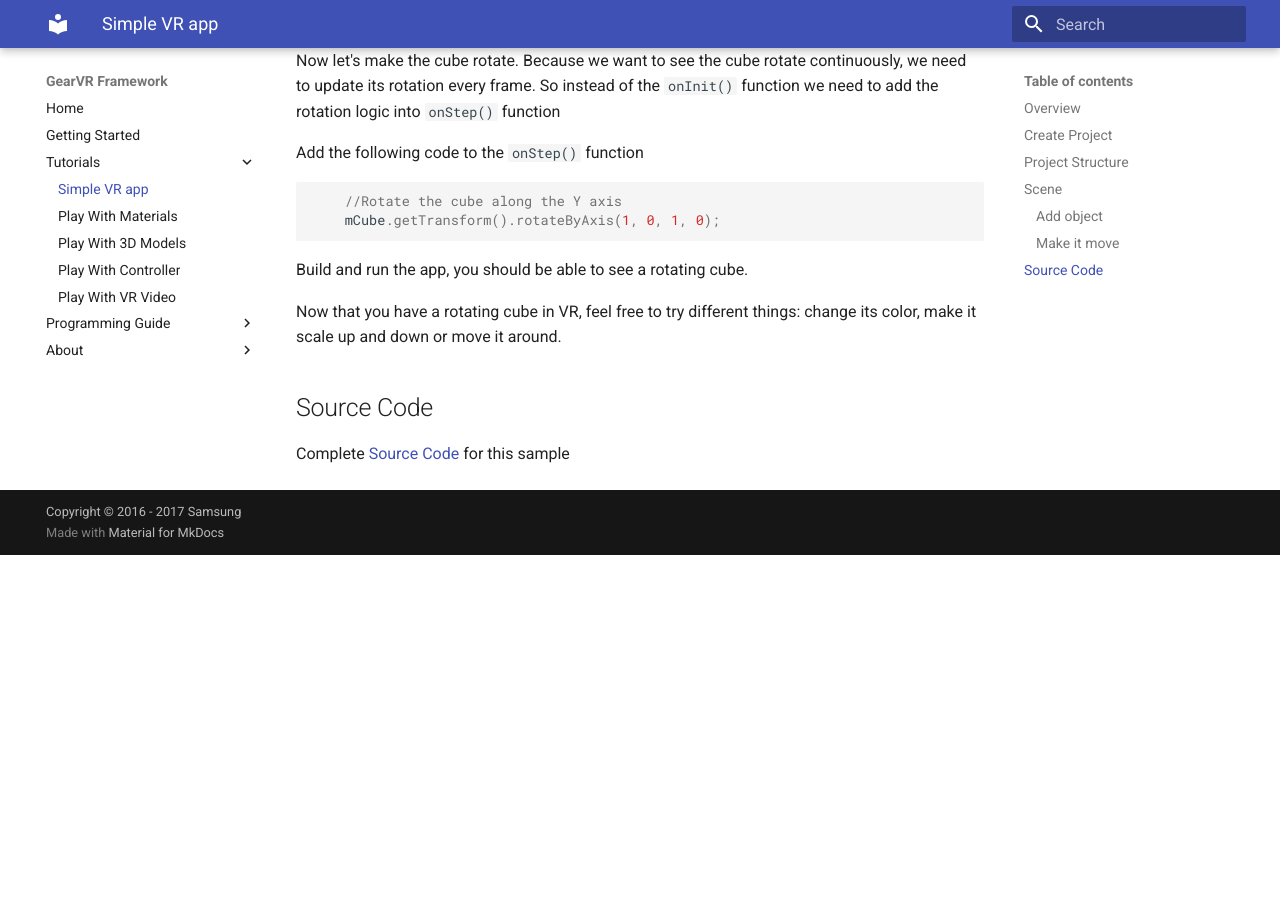
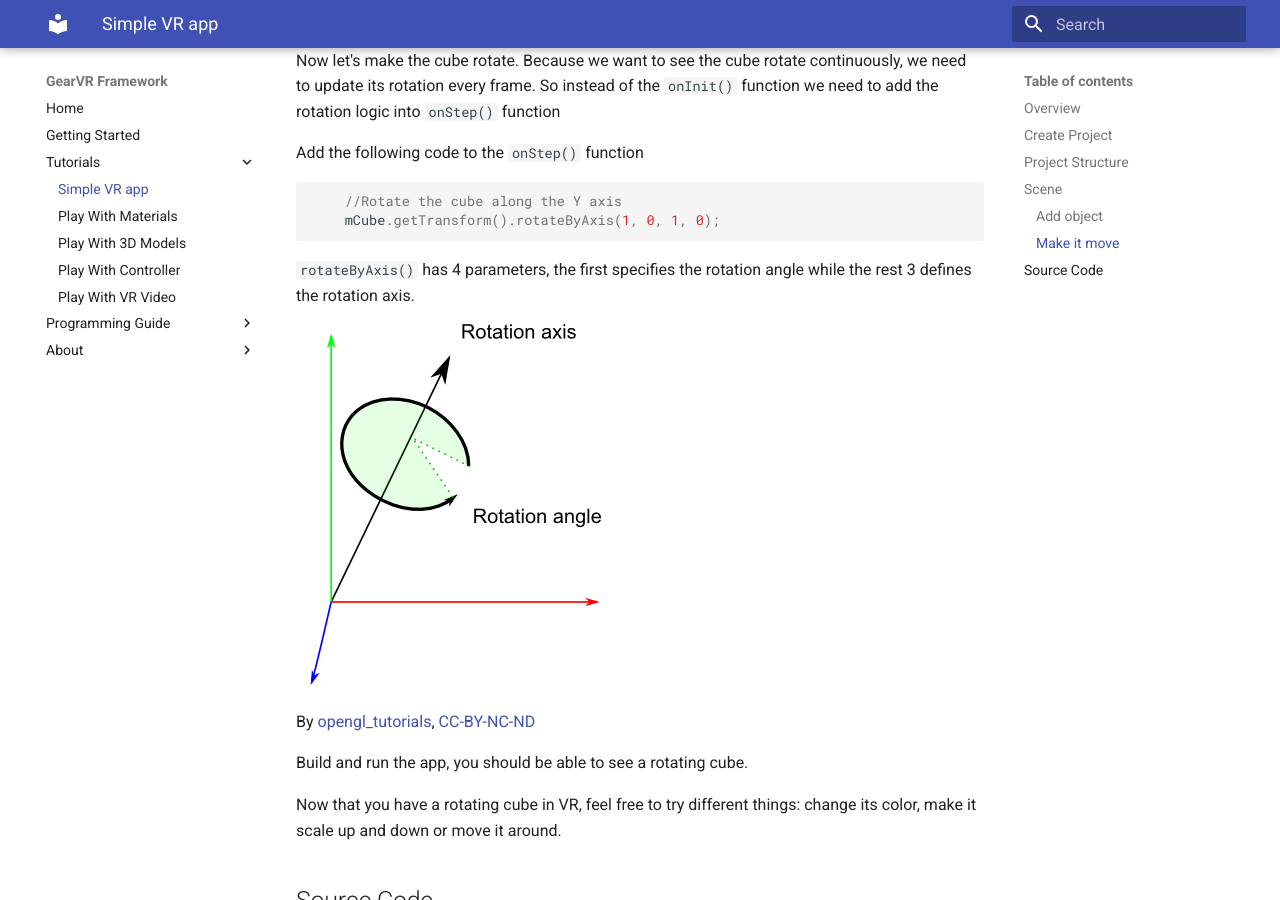
Before and after one commit to nitosan/GearVRf-docs, an MkDocs documentation site: the page built from docs/tutorials/simple_vr_app.md, in a window 1280 px wide and 900 px high, scrolled down 2616 px. Built offline with MkDocs 1.6.1 and Material for MkDocs 9.7.7, drawn with Linux system fonts in a browser that asks for light colours; old or Windows-style settings are respelled for this version of MkDocs; before the commit the page ends 3171 px from its top, so only the background shows below that.

Commit message:
Add image to demostrate rotation api

````diff
--- a/docs/tutorials/simple_vr_app.md
+++ b/docs/tutorials/simple_vr_app.md
@@ -82,6 +82,12 @@ Add the following code to the `onStep()` function
 
 ```
 
+`rotateByAxis()` has 4 parameters, the first specifies the rotation angle while the rest 3 defines the rotation axis.
+
+![](/images/3d_rotation.png)
+
+By [opengl_tutorials](http://www.opengl-tutorial.org/), [CC-BY-NC-ND](https://creativecommons.org/licenses/by-nc-nd/3.0/fr/deed.en)
+
 Build and run the app, you should be able to see a rotating cube.
 
 Now that you have a rotating cube in VR, feel free to try different things: change its color, make it scale up and down or move it around.
````
Also changed, not shown: docs/images/3d_rotation.png (added).
